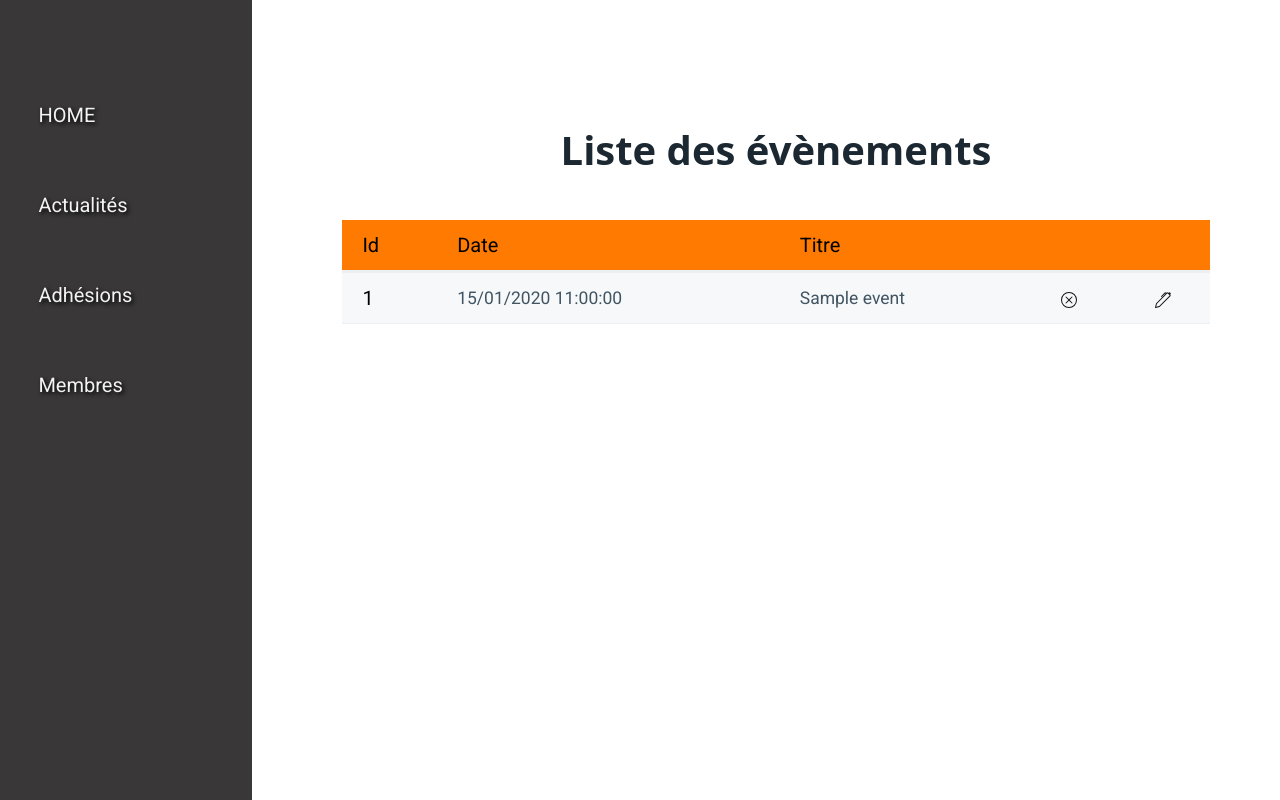
After one commit to WildCodeSchool/202302-orleans-php-project2-amibeauceron, a PHP site: template src/View/Admin/Event/index.html.twig in a window 1280 px wide. The commit adds this page. Run offline with PHP 8.4, Linux system fonts and the light colour scheme; the template is opened without the code that fills it: most values are stand-ins (such as "Sample title", 1, 10 or a date in 2020); some libraries are stand-ins or nearby versions.

Commit message:
list + add event finish

```diff
--- a/src/View/Admin/Event/add.html.twig
+++ b/src/View/Admin/Event/add.html.twig
@@ -7,6 +7,6 @@
 	<section class="container">
 		<h1>Ajouter un évènement</h1>
 		{% include 'Component/_errors.html.twig' %}
-		{% include 'Admin/Event/_form.html.twig' %}
+		{% include 'Admin/Actuality/_form.html.twig' %}
 	</section>
 {% endblock %}
--- /dev/null
+++ b/src/View/Admin/Event/index.html.twig
@@ -0,0 +1,53 @@
+{% extends 'admin.html.twig' %}
+{% block title %}
+	{{ parent() }}
+	| Liste des évènements
+{% endblock %}
+{% block content %}
+	<main>
+		<div class="datas-container">
+			<h1>Liste des évènements</h1>
+			<table role="grid">
+				<thead>
+					<tr>
+						<th scope="col">Id</th>
+						<th scope="col">Date</th>
+						<th scope="col">Titre</th>
+						<th scope="col"></th>
+						<th scope="col"></th>
+					</tr>
+				</thead>
+				<tbody>
+					{% for event in events %}
+						<tr>
+							<th scope="row">{{ envent.id }}</th>
+							<td>{{ event.date | date("d/m/Y H:i:s", "Europe/Paris")}}</td>
+							<td>{{ event.title }}</td>
+							<td>
+								<form action="/administration/evenements/supprimer" method="POST">
+									<input type="hidden" id="id" name="id" value="{{ event.id }}">
+									<button class="primary outline" role="link">
+										<svg xmlns="http://www.w3.org/2000/svg" width="16" height="16" fill="currentColor" class="bi bi-x-circle" viewbox="0 0 16 16">
+											<path d="M8 15A7 7 0 1 1 8 1a7 7 0 0 1 0 14zm0 1A8 8 0 1 0 8 0a8 8 0 0 0 0 16z"/>
+											<path d="M4.646 4.646a.5.5 0 0 1 .708 0L8 7.293l2.646-2.647a.5.5 0 0 1 .708.708L8.707 8l2.647 2.646a.5.5 0 0 1-.708.708L8 8.707l-2.646 2.647a.5.5 0 0 1-.708-.708L7.293 8 4.646 5.354a.5.5 0 0 1 0-.708z"/>
+										</svg>
+									</button>
+								</form>
+							</td>
+							<td>
+								<form action="/administration/event/modifier" method="POST">
+									<input type="hidden" id="id" name="id" value="{{ event.id }}">
+									<button class="primary outline" role="link">
+										<svg xmlns="http://www.w3.org/2000/svg" width="16" height="16" fill="currentColor" class="bi bi-pen" viewbox="0 0 16 16">
+											<path d="m13.498.795.149-.149a1.207 1.207 0 1 1 1.707 1.708l-.149.148a1.5 1.5 0 0 1-.059 2.059L4.854 14.854a.5.5 0 0 1-.233.131l-4 1a.5.5 0 0 1-.606-.606l1-4a.5.5 0 0 1 .131-.232l9.642-9.642a.5.5 0 0 0-.642.056L6.854 4.854a.5.5 0 1 1-.708-.708L9.44.854A1.5 1.5 0 0 1 11.5.796a1.5 1.5 0 0 1 1.998-.001zm-.644.766a.5.5 0 0 0-.707 0L1.95 11.756l-.764 3.057 3.057-.764L14.44 3.854a.5.5 0 0 0 0-.708l-1.585-1.585z"/>
+										</svg>
+									</button>
+								</form>
+							</td>
+						</tr>
+					{% endfor %}
+				</tbody>
+			</table>
+		</div>
+	</main>
+{% endblock %}
--- a/src/routes.php
+++ b/src/routes.php
@@ -6,8 +6,6 @@
 //          2. method name
 //          3. (optional) array of query string keys to send as parameter to the method
 // e.g route '/item/edit?id=1' will execute $itemController->edit(1)
-
-use App\Controller\ActualityController;
 
 return [
     '' => ['HomeController', 'index',],
@@ -25,5 +23,6 @@ return [
     'administration/actualites/supprimer' => ['AdminActualityController', 'delete'],
     'administration/actualites/modifier' => ['AdminActualityController', 'edit'],
     'evenements' => ['EventController', 'index'],
-    'administration/evenements/ajouter' => ['AdminEventController', 'add']
+    'administration/evenements' => ['AdminEventController', 'index'],
+    'administration/evenements/ajouter' => ['AdminEventController', 'add'],
 ];
```
Also changed, not shown: src/Controller/AdminEventController.php (+7 -0 lines), src/View/Admin/index.html.twig (deleted, +0 -7 lines).
